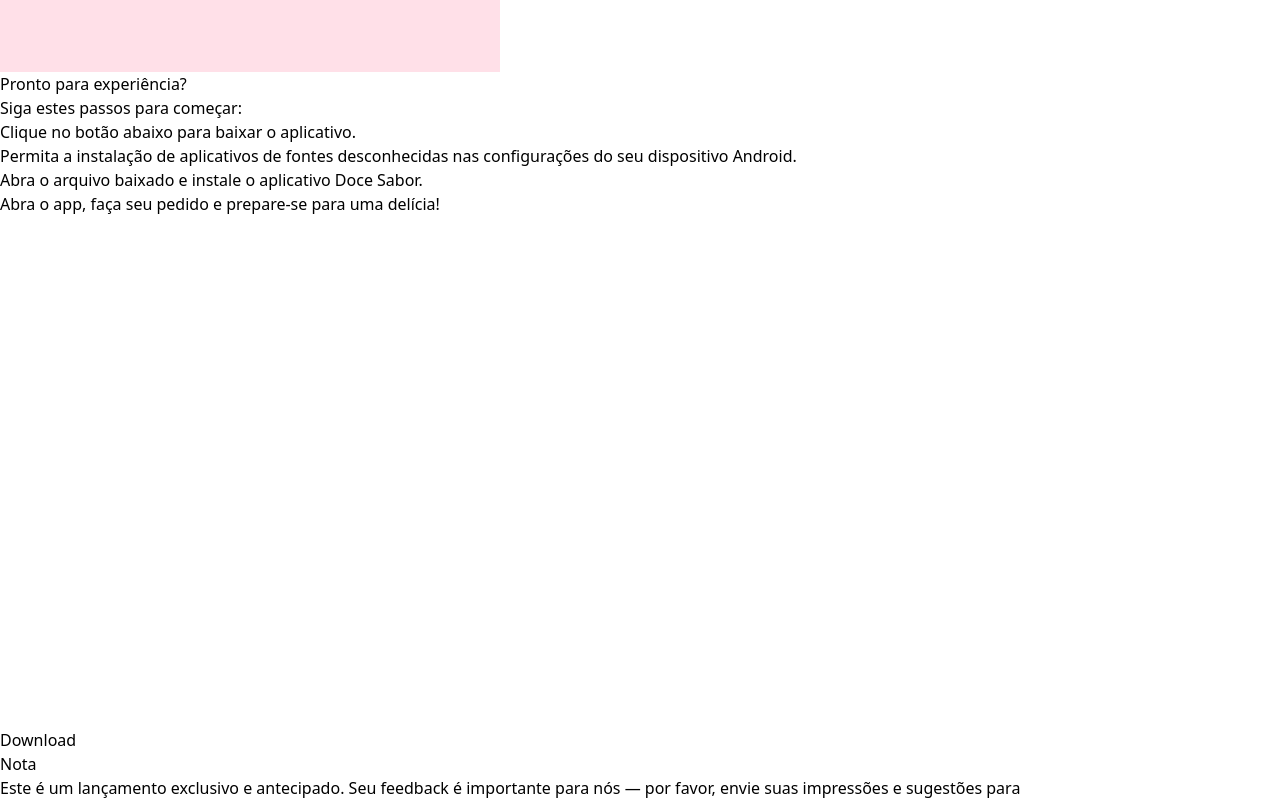
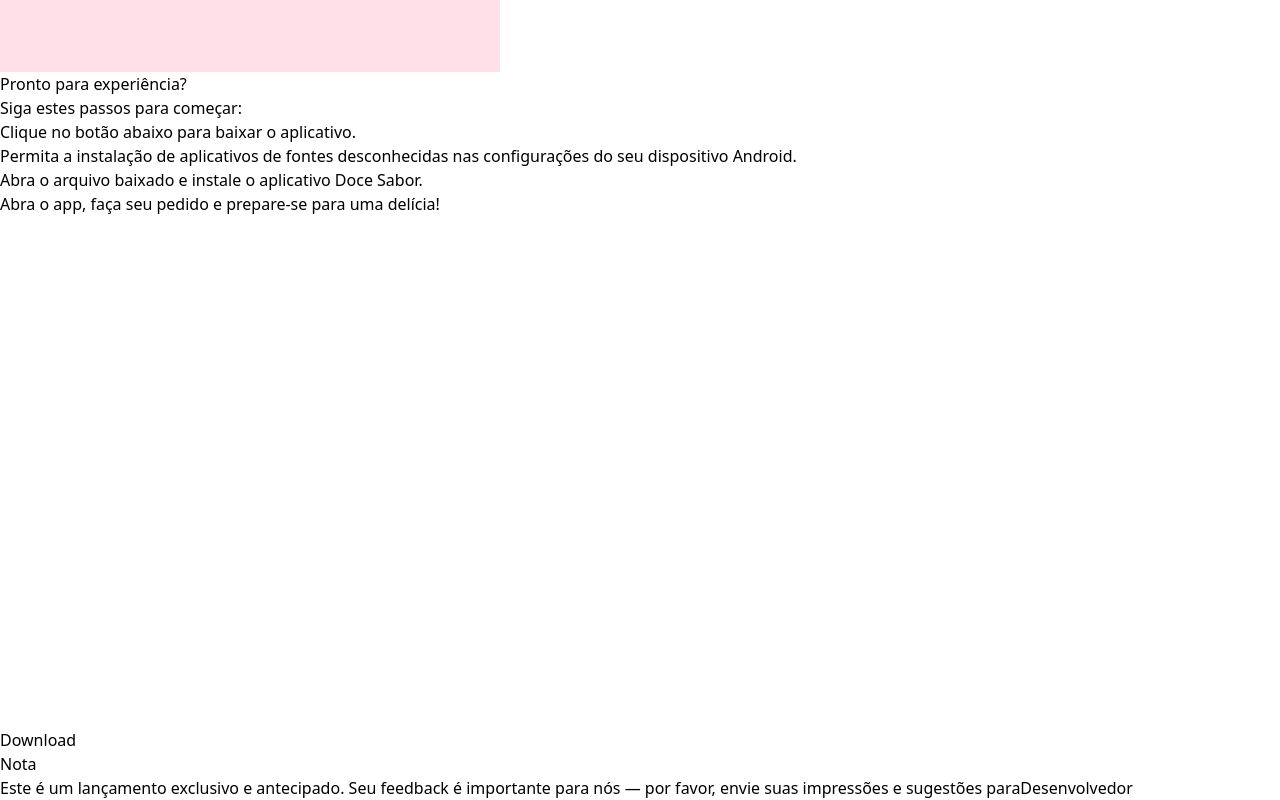
Before and after one commit to lucasccgomes/pageDownload-app-docesabor, a React (Vite) app: page / in a window 1280 px wide. Shown: the part 452-1252 px from the top of the page. Built offline with nearby package versions, Linux system fonts and the light colour scheme.

Commit message:
configfinal

```diff
--- a/src/App.jsx
+++ b/src/App.jsx
@@ -29,7 +29,10 @@
         </a>
 
         <div className="my-4">
-          <p className="font-bold ">Nota</p><p className="text-xs  text-amber-950">Este é um lançamento exclusivo e antecipado. Seu feedback é importante para nós — por favor, envie suas impressões e sugestões para</p>
+          <p className="font-bold ">Nota</p><p className="text-xs  text-amber-950">Este é um lançamento exclusivo e antecipado. Seu feedback é importante para nós — por favor, envie suas impressões e sugestões para
+           <a
+           className="bg-yellow-400 rounded-xl p-1 ml-1"
+           href="https://api.whatsapp.com/send?phone=+5547991399367&text=Ol%C3%A1+eu+gostaria+de+fazer+algumas+sugest%C3%B5es." target="_blank" rel="noopener noreferrer">Desenvolvedor</a></p>
         </div>
       </div>
     </div>
```
